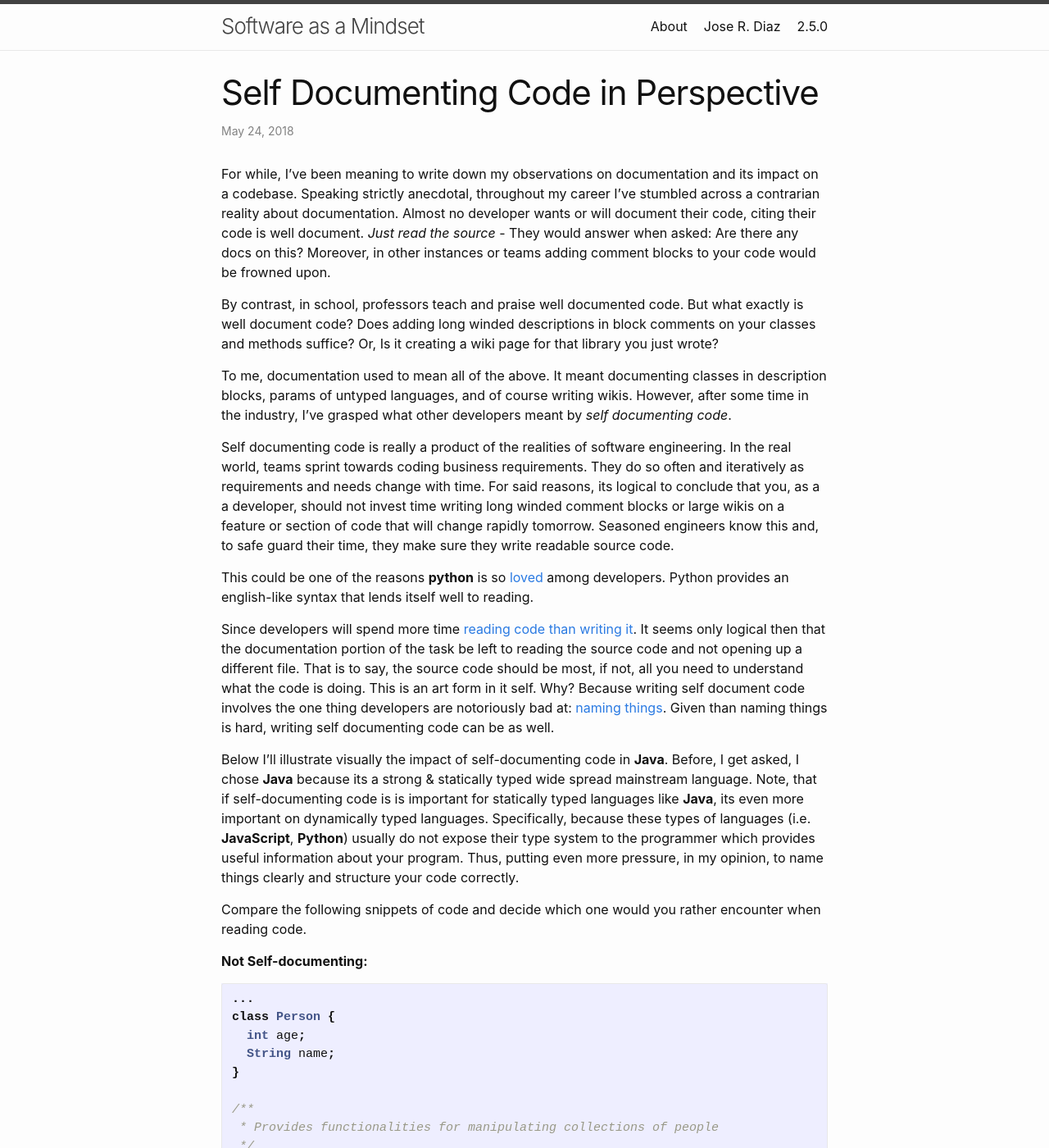
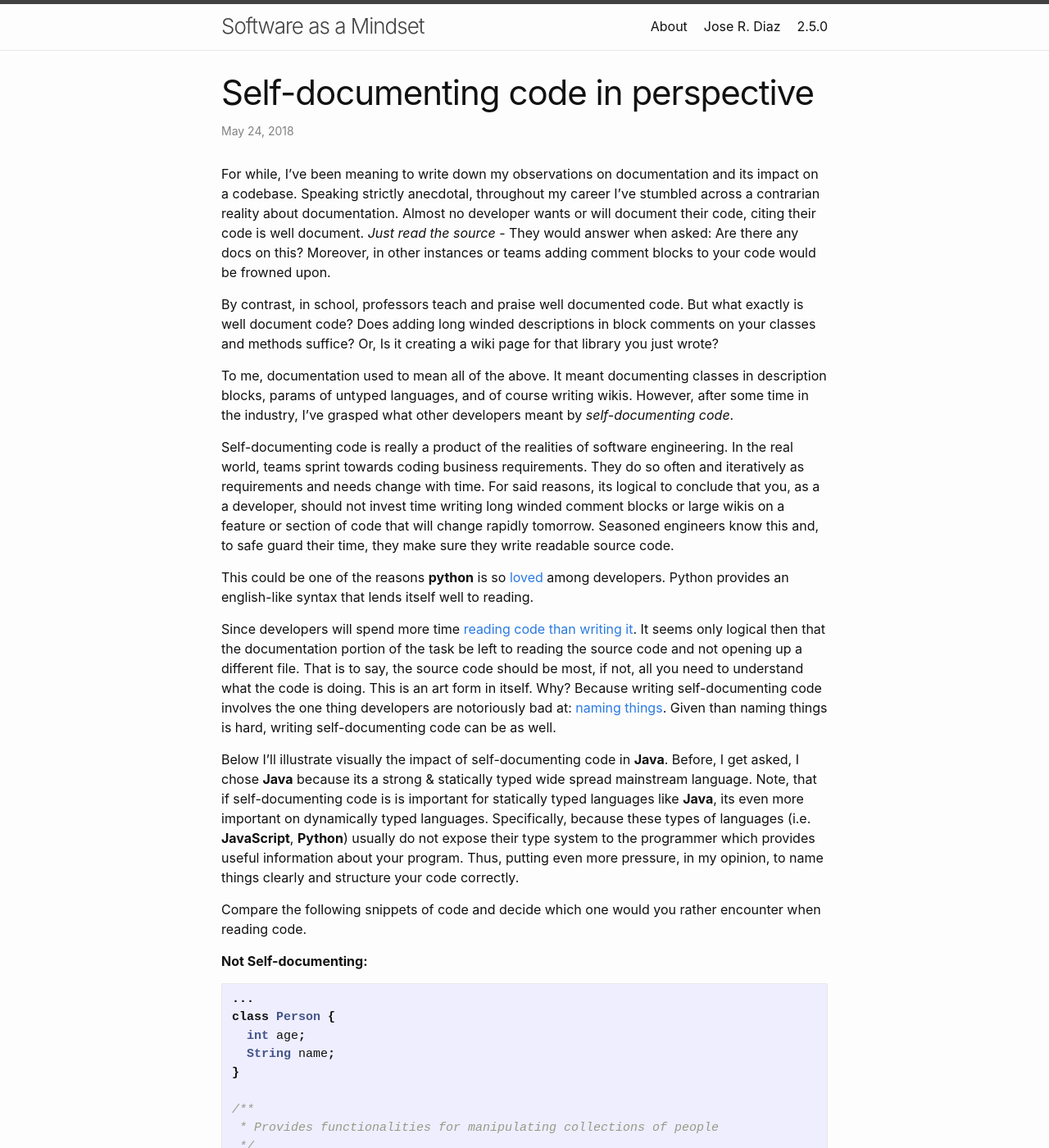
Before and after one commit to jdiaz/jdiaz.github.io, a Jekyll site: the page built from _posts/2018-05-24-self-documenting-code-in-perspective.md, in a window 1280 px wide and 1400 px high. Shown: the whole window at 82% size. Built offline with Jekyll 4.4.1, drawn with Linux system fonts in a browser that asks for light colours; some of the changed text lies outside the part shown.

Commit message:
Editing titles and removing whitespace

```diff
--- a/_posts/2018-05-24-self-documenting-code-in-perspective.md
+++ b/_posts/2018-05-24-self-documenting-code-in-perspective.md
@@ -1,6 +1,6 @@
 ---
 layout: post
-title: "Self Documenting Code in Perspective"
+title: "Self-documenting code in perspective"
 date: 2018-05-24
 ---
 
@@ -8,13 +8,13 @@ For while, I've been meaning to write down my observations on documentation and
 
 By contrast, in school, professors teach and praise well documented code. But what exactly is well document code? Does adding long winded descriptions in block comments on your classes and methods suffice? Or, Is it creating a wiki page for that library you just wrote?
 
-To me, documentation used to mean all of the above. It meant documenting classes in description blocks, params of untyped languages, and of course writing wikis. However, after some time in the industry, I've grasped what other developers meant by *self documenting code*.
+To me, documentation used to mean all of the above. It meant documenting classes in description blocks, params of untyped languages, and of course writing wikis. However, after some time in the industry, I've grasped what other developers meant by *self-documenting code*.
 
-Self documenting code is really a product of the realities of software engineering. In the real world, teams sprint towards coding business requirements. They do so often and iteratively as requirements and needs change with time. For said reasons, its logical to conclude that you, as a a developer, should not invest time writing long winded comment blocks or large wikis on a feature or section of code that will change rapidly tomorrow. Seasoned engineers know this and, to safe guard their time, they make sure they write readable source code.
+Self-documenting code is really a product of the realities of software engineering. In the real world, teams sprint towards coding business requirements. They do so often and iteratively as requirements and needs change with time. For said reasons, its logical to conclude that you, as a a developer, should not invest time writing long winded comment blocks or large wikis on a feature or section of code that will change rapidly tomorrow. Seasoned engineers know this and, to safe guard their time, they make sure they write readable source code.
 
 This could be one of the reasons **python** is so [loved](https://insights.stackoverflow.com/survey/2018/) among developers. Python provides an english-like syntax that lends itself well to reading.
 
-Since developers will spend more time [reading code than writing it](https://www.goodreads.com/quotes/835238-indeed-the-ratio-of-time-spent-reading-versus-writing-is). It seems only logical then that the documentation portion of the task be left to reading the source code and not opening up a different file. That is to say, the source code should be most, if not, all you need to understand what the code is doing. This is an art form in it self. Why? Because writing self document code involves the one thing developers are notoriously bad at: [naming things](http://hilton.org.uk/blog/why-naming-things-is-hard). Given than naming things is hard, writing self documenting code can be as well.
+Since developers will spend more time [reading code than writing it](https://www.goodreads.com/quotes/835238-indeed-the-ratio-of-time-spent-reading-versus-writing-is). It seems only logical then that the documentation portion of the task be left to reading the source code and not opening up a different file. That is to say, the source code should be most, if not, all you need to understand what the code is doing. This is an art form in itself. Why? Because writing self-documenting code involves the one thing developers are notoriously bad at: [naming things](http://hilton.org.uk/blog/why-naming-things-is-hard). Given than naming things is hard, writing self-documenting code can be as well.
 
 Below I'll illustrate visually the impact of self-documenting code in **Java**. Before, I get asked, I chose **Java** because its a strong & statically typed wide spread mainstream language. Note, that if self-documenting code is is important for statically typed languages like **Java**, its even more important on dynamically typed languages. Specifically, because these types of languages (i.e. **JavaScript**, **Python**) usually do not expose their type system to the programmer which provides useful information about your program. Thus, putting even more pressure, in my opinion, to name things clearly and structure your code correctly.
 
@@ -71,11 +70,9 @@ class Person {
 }
 
 final class PeopleUtils {
-
   static List<Person> filterAdults(List<Person> people) {
 
    List<Person> adults = new ArrayList<>();
-
    for (Person person : people) {
      if (person.isAdult()) {
        adults.add(person);
@@ -115,7 +112,6 @@ class Person {
 }
 
 final class PeopleUtils {
-
   public List<Person> filterAdults(List<Person> people) {
     return people
       .toStream()
@@ -134,4 +130,4 @@ From previous comparisons, we can derive how to write self-documenting code.
 
 Now, as a English as a Second Language (ESL) speaker myself, writing readable source code can be a two step approach as one thinks in a different language and translates words. Although, I mostly think in English now a days, when writing / reading code, speaking can sometimes still take the virtual machine approach xD. Nevertheless, the more you practice and pay attention to phenomenon that is naming things in english, the better you will get. English is the [official computing language](https://en.wikipedia.org/wiki/English_in_computing) and therefore is critical you learn the basics such that it translates to your code. Specially, if you intend to work in the U.S. labor market.
 
-In summary, writing self documenting code frees you, as a the author of code, from requiring excessive documentation blocks in your files, if any at all. That is not to say that comments should never be used. However, self-documenting code can save you time energy when maintaining code as it would read closer to English. Further, it does not mean you have to away with wikis. But, they can be left for more high level functionality aspects of a system. I've outlined steps that will steer other developers into hopefully writing more readable source code.
+In summary, writing self-documenting code frees you, as a the author of code, from requiring excessive documentation blocks in your files, if any at all. That is not to say that comments should never be used. However, self-documenting code can save you time energy when maintaining code as it would read closer to English. Further, it does not mean you have to away with wikis. But, they can be left for more high level functionality aspects of a system. I've outlined steps that will steer other developers into hopefully writing more readable source code.
```
Also changed, not shown: other parts of _posts/2018-05-24-self-documenting-code-in-perspective.md (+1 -2 lines), _posts/2016-01-11-the-end-of-programming-language-religions.md (+1 -1 lines).
